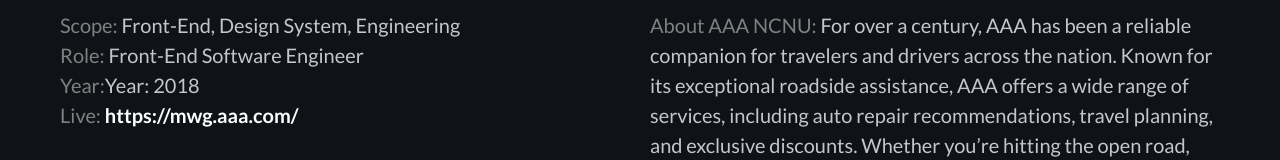
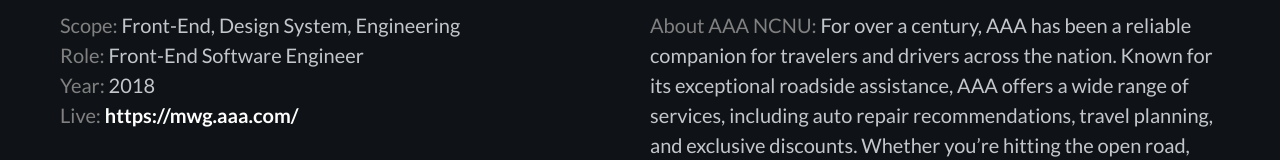
Before and after one commit to Michaela-Davis/portfolio_2024, a React (Create React App) app: page /aaa in a window 1280 px wide. Shown: the part 767-927 px from the top of the page. Built offline with nearby package versions, Linux system fonts and the light colour scheme.

Commit message:
:bug: template typo

```diff
--- a/src/components/Work.tsx
+++ b/src/components/Work.tsx
@@ -31,7 +31,7 @@
             <div className="work__info-item">
               <p><span className="grayText">Scope:</span>  {scope}</p>
               <p><span className="grayText">Role:</span> {role}</p>
-              <p><span className="grayText">Year:</span>Year: {year}</p>
+              <p><span className="grayText">Year:</span> {year}</p>
               <p><span className="grayText">Live:</span> <a href={live}>{live}</a></p>
             </div>
             <div className="work__info-item">
```
